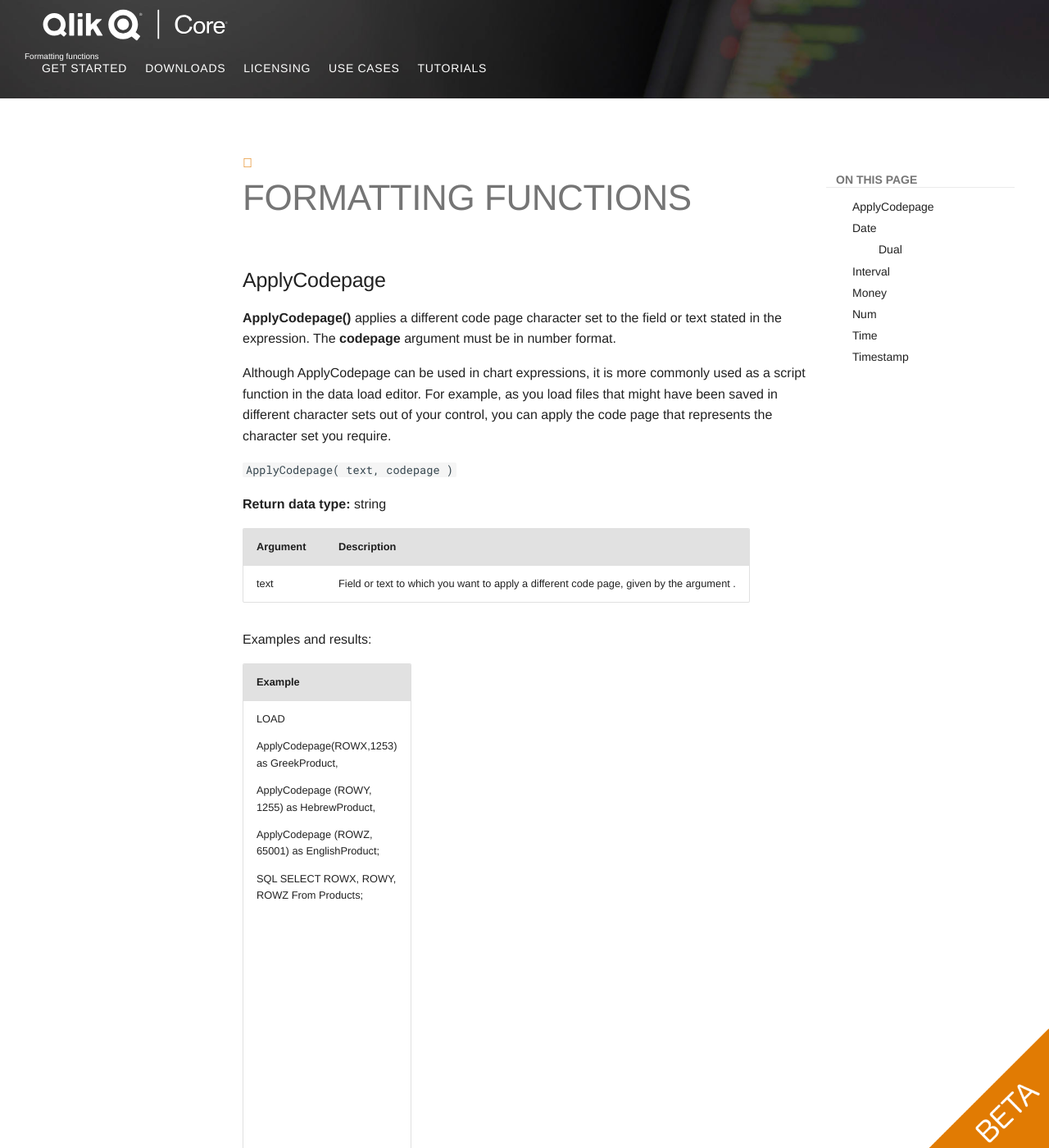
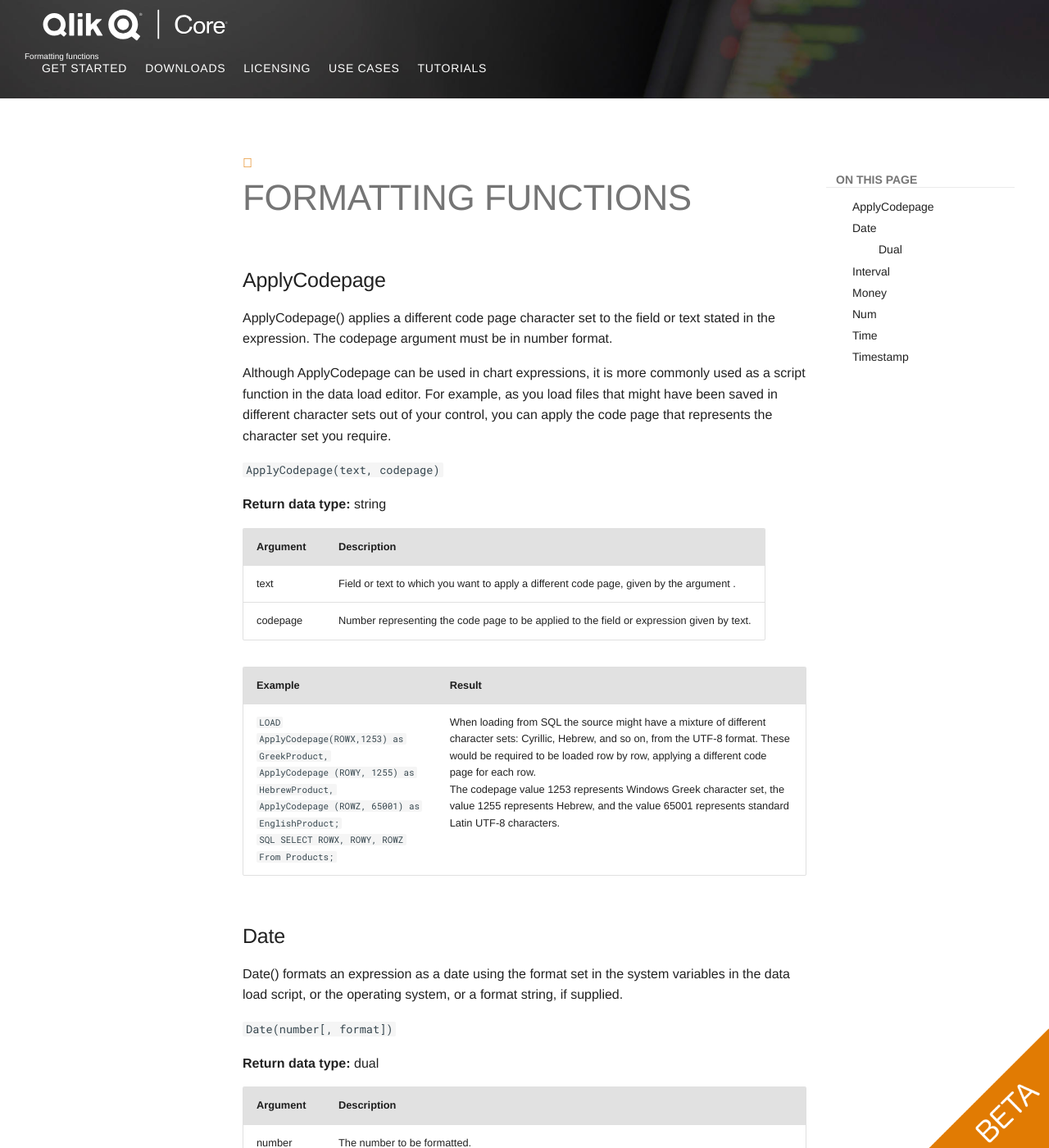
Before and after one commit to qlik-oss/core-website, an MkDocs documentation site: the page built from docs/services/qix-engine/script_syntax/10_Formatting_functions.md, in a window 1280 px wide and 1400 px high. Shown: the whole window at 82% size. Built offline with MkDocs 1.6.1 and Material for MkDocs 9.7.7, drawn with Linux system fonts in a browser that asks for light colours; comment, search, counter and statistics services are not loaded; old or Windows-style settings are respelled for this version of MkDocs; some of the changed text lies outside the part shown.

Commit message:
Adding formatting functions

```diff
--- a/docs/services/qix-engine/script_syntax/10_Formatting_functions.md
+++ b/docs/services/qix-engine/script_syntax/10_Formatting_functions.md
@@ -2,8 +2,8 @@
 
 ## ApplyCodepage
 
- **ApplyCodepage()** applies a different code page character set to the field or text stated
-in the expression. The **codepage** argument must be in number format.
+ApplyCodepage() applies a different code page character set to the field or text
+stated in the expression. The codepage argument must be in number format.
 
 Although ApplyCodepage can be used in chart expressions, it is more
 commonly used as a script function in the data load editor. For example,
@@ -12,48 +12,25 @@
 character set you
 require.
 
-`ApplyCodepage( text, codepage )`
+`ApplyCodepage(text, codepage)`
 
 **Return data type:** string
 
 | Argument | Description                                                                                                                                                                                         |
 | -------- | --------------------------------------------------------------------------------------------------------------------------------------------------------------------------------------------------- |
-| text     | Field or text to which you want to apply a different code page, given by the argument . | | codepage | Number representing the code page to be applied to the field or expression given by **text.       |
+| text     | Field or text to which you want to apply a different code page, given by the argument . |
+| codepage | Number representing the code page to be applied to the field or expression given by text.|
 
-Examples and results:
-
-<table style="width:30%;">
-<colgroup>
-<col style="width: 30%" />
-<col style="width: 0%" />
-</colgroup>
-<thead>
-<tr class="header">
-<th>Example</th>
-<th>Result</th>
-</tr>
-</thead>
-<tbody>
-<tr class="odd">
-<td><p>LOAD </p>
-<p>ApplyCodepage(ROWX,1253) as GreekProduct,</p>
-<p>ApplyCodepage (ROWY, 1255) as HebrewProduct,</p>
-<p>ApplyCodepage (ROWZ, 65001) as EnglishProduct;</p>
-<p>SQL SELECT ROWX, ROWY, ROWZ From Products;</p></td>
-<td><p>When loading from SQL the source might have a mixture of different character sets: Cyrillic, Hebrew, and so on, from the UTF-8 format. These would be required to be loaded row by row, applying a different code page for each row.</p>
-<p>The  **codepage**  value 1253 represents Windows Greek character set, the value 1255 represents Hebrew, and the value 65001 represents standard Latin UTF-8 characters.</p></td>
-</tr>
-</tbody>
-</table>
+| Example | Result |
+| ------- | ------ |
+| <code>LOAD<BR>ApplyCodepage(ROWX,1253) as GreekProduct,<BR>ApplyCodepage (ROWY, 1255) as HebrewProduct,<BR>ApplyCodepage (ROWZ, 65001) as EnglishProduct;<BR>SQL SELECT ROWX, ROWY, ROWZ From Products;</code> | When loading from SQL the source might have a mixture of different character sets: Cyrillic, Hebrew, and so on, from the UTF-8 format. These would be required to be loaded row by row, applying a different code page for each row.<BR>The codepage value 1253 represents Windows Greek character set, the value 1255 represents Hebrew, and the value 65001 represents standard Latin UTF-8 characters. |
 
 ## Date
 
-Date() formats an expression as a date using the format set in the
-system variables in the data load script, or the operating system, or a
-format string, if
-supplied.
+Date() formats an expression as a date using the format set in the system variables
+in the data load script, or the operating system, or a format string, if supplied.
 
-`Date( number[, format] )`
+`Date(number[, format])`
 
 **Return data type:** dual
 
@@ -62,94 +39,27 @@
 | number   | The number to be formatted.                                                                                                                                                                  |
 | format   | String describing the format of the resulting string. If no format string is supplied, the date format set in the system variables in the data load script, or the operating system is used. |
 
-Examples and results:
+**Examples and results:**
 
 The examples below assume the following default settings:
 
 - Date setting 1: YY-MM-DD
 - Date setting 2: M/D/YY
 
-Example
-
-Results
-
-Setting 1
-
-Setting
-2
-
-Date( A )
-where
-A=35648
-
-String:
-
-97-08-06
-
-8/6/97
-
-Number:
-
-35648
-
-35648
-
-Date( A, 'YY.MM.DD' )
-where
-A=35648
-
-String:
-
-97.08.06
-
-97.08.06
-
-Number:
-
-35648
-
-35648
-
-Date( A, 'DD.MM.YYYY' )
-where
-A=35648.375
-
-String:
-
-06.08.1997
-
-06.08.1997
-
-Number:
-
-35648.375
-
-35648.375
-
-Date( A, 'YY.MM.DD' )
-where
-A=8/6/97
-
-String:
-
-NULL (nothing)
-
-97.08.06
-
-Number:
-
-NULL
-
-35648
+| Example | Result | Setting 1 | Setting 2 |
+| ------- | ------ | ------- | ------ |
+| Date( A )<BR>where A=35648 | String:<BR>Number: | 97-08-06<BR>35648 | 8/6/97<BR>35648 |
+| Date( A, 'YY.MM.DD' )<BR>where A=35648 | String:<BR>Number: | 97.08.06<BR>35648 | 97.08.06<BR>35648 |
+| Date( A, 'DD.MM.YYYY' )<BR>where A=35648.375 | String:<BR>Number: | 06.08.1997<BR>35648.375 | 06.08.1997<BR>35648.375 |
+| Date( A, 'YY.MM.DD' )<BR>where A=8/6/97 | String:<BR>Number: | NULL (nothing)<BR>NULL | 97.08.06<BR>35648 |
 
 ### Dual
 
- **Dual()** combines a number and a string into a single record, such that the
-number representation of the record can be used for sorting and
-calculation purposes, while the string value can be used for display
-purposes.
+Dual() combines a number and a string into a single record, such that the number
+representation of the record can be used for sorting and calculation purposes,
+while the string value can be used for display purposes.
 
-`Dual( text, number )`
+`Dual(text, number)`
 
 **Return data type:** dual
 
@@ -167,62 +77,32 @@
 representations but the same valid number representation, they will all
 share the first string representation encountered.
 
-The **dual** function is typically used early in the script, before other data is
-read into the field concerned, in order to create that first string
-representation, which will be shown in filter panes.
+!!! Note
+    The dual function is typically used early in the script, before other data is
+    read into the field concerned, in order to create that first string
+    representation, which will be shown in filter panes.
 
-Examples and results:
-
-<table>
-<thead>
-<tr class="header">
-<th>Example</th>
-<th>Description</th>
-</tr>
-</thead>
-<tbody>
-<tr class="odd">
-<td><p>Add the following examples to your script and run it.</p>
-<p>Load dual ( NameDay,NumDay ) as DayOfWeek inline</p>
-<p>[ NameDay,NumDay</p>
-<p>Monday,0</p>
-<p>Tuesday,1</p>
-<p>Wednesday,2</p>
-<p>Thursday,3</p>
-<p>Friday,4</p>
-<p>Saturday,5</p>
-<p>Sunday,6 ];</p></td>
-<td>The field DayOfWeek can be used in a visualization, as a dimension, for example.In a table with the week days are automatically sorted into their correct number sequence, instead of alphabetical order.</td>
-</tr>
-<tr class="even">
-<td> <td>This example finds the current quarter. It is displayed as Q1 when the Now() function is run in the first three months of the year, Q2 for the second three months, and so on. However, when used in sorting, the field Quarter will behave as its numerical value: 1 to 4.</td>
-</tr>
-<tr class="odd">
-<td>Dual('Q' &amp; Ceil(Month(Date)/3), Ceil(Month(Date)/3)) as Quarter</td>
-<td>As in the previous example, the field Quarter is created with the text values 'Q1' to 'Q4', and assigned the numeric values 1 to 4. In order to use this in the script the values for Date must be loaded.</td>
-</tr>
-<tr class="even">
-<td>Dual(WeekYear(Date) &amp; '-W' &amp; Week(Date), WeekStart(Date)) as YearWeek</td>
-<td>This example create sa field YearWeek with text values of the form '2012-W22' and at the same time, assigns a numeric value corresponding to the date number of the first day of the week, for example: 41057. In order to use this in the script the values for Date must be loaded.</td>
-</tr>
-</tbody>
-</table>
+| Example | Description |
+| ------- | ----------- |
+| Add the following examples to your script and run it.<BR><Code>Load dual ( NameDay,NumDay ) as DayOfWeek inline<BR>[ NameDay,NumDay<BR>Monday,0<BR>Tuesday,1<BR>Wednesday,2<BR>Thursday,3<BR>Friday,4<BR>Saturday,5<BR>Sunday,6 ];</Code> | The field DayOfWeek can be used in a visualization, as a dimension, for example.In a table with the week days are automatically sorted into their correct number sequence, instead of alphabetical order. |
+| <Code>Load Dual('Q' & Ceil(Month(Now())/3), Ceil(Month(Now())/3)) as Quarter AutoGenerate 1;</Code> | This example finds the current quarter. It is displayed as Q1 when the Now() function is run in the first three months of the year, Q2 for the second three months, and so on. However, when used in sorting, the field Quarter will behave as its numerical value: 1 to 4. |
+| <Code>Dual('Q' & Ceil(Month(Date)/3), Ceil(Month(Date)/3)) as Quarter</code> | As in the previous example, the field Quarter is created with the text values 'Q1' to 'Q4', and assigned the numeric values 1 to 4. In order to use this in the script the values for Date must be loaded. |
+| <Code>Dual(WeekYear(Date) & '-W' & Week(Date), WeekStart(Date)) as YearWeek</code> | This example create sa field YearWeek with text values of the form '2012-W22' and at the same time, assigns a numeric value corresponding to the date number of the first day of the week, for example: 41057. In order to use this in the script the values for Date must be loaded. |
 
 ## Interval
 
 Interval() formats a number as a time interval using the format in the system
-variables in the data load script, or the operating system, or a format
-string, if supplied.
+variables in the data load script, or the operating system, or a format string,
+if supplied.
 
-Intervals may be formatted as a time, as days or as a combination of
-days, hours, minutes, seconds and fractions of
-seconds.
+Intervals may be formatted as a time, as days or as a combination of days, hours,
+minutes, seconds and fractions of seconds.
 
-´Interval( number[, format] )``
+`Interval(number[, format])`
 
 **Return data type:** dual
 
-| Argument | Description                                                                                                                                                                         |
+| Argument | Description |
 | -------- | ----------------------------------------------------------------------------------------------------------------------------------------------------------------------------------- |
 | number   | The number to be formatted.                                                                                                                                                         |
 | format   | String describing how the resulting interval string is to be formatted. If omitted, the short date format, time format, and decimal separator set in the operating system are used. |
@@ -235,51 +115,21 @@
 - Date format setting 2: hh:mm:ss
 - Number decimal separator: .
 
-<table>
-<thead>
-<tr class="header">
-<th>Example</th>
-<th>String</th>
-<th>Number</th>
-</tr>
-</thead>
-<tbody>
-<tr class="odd">
-<td>Interval( A )<br />
-where A=0.375</td>
-<td>09:00:00</td>
-<td>0.375</td>
-</tr>
-<tr class="even">
-<td>Interval( A )<br />
-where A=1.375</td>
-<td>33:00:00</td>
-<td>1.375</td>
-</tr>
-<tr class="odd">
-<td>Interval( A, 'D hh:mm' )<br />
-where A=1.375</td>
-<td>1 09:00</td>
-<td>1.375</td>
-</tr>
-<tr class="even">
-<td>Interval( A-B, 'D hh:mm' )<br />
-where A=97-08-06 09:00:00 and B=96-08-06 00:00:00</td>
-<td>365 09:00</td>
-<td>365.375</td>
-</tr>
-</tbody>
-</table>
+| Example | String | Number |
+| ------- | ------ | ------ |
+| Interval( A )<BR>where A=0.375 | 09:00:00 | 0.375 |
+| Interval( A )<BR>where A=1.375 | 33:00:00 | 1.375 |
+| Interval( A, 'D hh:mm' )<BR>where A=1.375 | 1 09:00 | 1.375 |
+| Interval( A-B, 'D hh:mm' )<BR>where A=97-08-06 | 09:00:00 and B=96-08-06 00:00:00 | 365 09:00 | 365.375 |
 
 ## Money
 
- **Money()** formats an expression numerically as a money value, in the format set in
+Money() formats an expression numerically as a money value, in the format set in
 the system variables set in the data load script, or in the operating
 system, unless a format string is supplied, and optional decimal and
-thousands
-separators.
+thousands separators.
 
-`Money( number[, format[, dec_sep[, thou_sep]]] )`
+`Money(number[, format[, dec_sep[, thou_sep]]])`
 
 **Return data type:** dual
 
@@ -287,8 +137,8 @@
 | --------- | -------------------------------------------------------------------- |
 | number    | The number to be formatted.                                          |
 | format    | String describing how the resulting money string is to be formatted. |
-| dec_sep  | String specifying the decimal number separator.                      |
-| thou_sep | String specifying the thousands number separator.                    |
+| dec_sep  | String specifying the decimal number separator.                       |
+| thou_sep | String specifying the thousands number separator.                     |
 
 If arguments 2-4 are omitted, the currency format set in the operating
 system is used.
@@ -300,56 +150,18 @@
 - MoneyFormat setting 1: kr ##0,00, MoneyThousandSep' '
 - MoneyFormat setting 2: $ #,##0.00, MoneyThousandSep','
 
-Example
-
-Results
-
-Setting 1
-
-Setting
-2
-
-Money( A )
-where A=35648
-
-String:
-
-kr 35 648,00
-
-$
-35,648.00
-
-Number:
-
-35648.00
-
-35648.00
-
-Money( A, '#,##0 ¥', '.' , ',' )
-where A=3564800
-
-String:
-
-3,564,800 ¥
-
-3,564,800
-¥
-
-Number:
-
-3564800
-
-3564800
+| Example | Results | Setting 1 | Setting 2 |
+| ------- | ------- | --------- | --------- |
+| Money( A )<BR>where A=35648 | String:<BR>Number: | kr 35 648,00<BR>35648.00 | $ 35,648.00<BR>35648.00 |
+| Money( A, '#,##0 ¥', '.' , ',' )<BR>where A=3564800 | String:<BR>Number: | 3,564,800 ¥<BR>3564800 | 3,564,800 ¥<BR>3564800 |
 
 ## Num
 
-Num() formats
-an expression numerically in the number format set in the system
+Num() formats an expression numerically in the number format set in the system
 variables in the data load script, or in the operating system, unless a
-format string is supplied, and optional decimal and thousands
-separators.
+format string is supplied, and optional decimal and thousands separators.
 
-`Num( number[, format[, dec_sep [, thou_sep]]] )``
+`Num( number[, format[, dec_sep [, thou_sep]]] )`
 
 **Return data type:** dual
 
@@ -357,8 +169,8 @@
 | --------- | ------------------------------------------------------------------------------------------------------------------------------------ |
 | number    | The number to be formatted.                                                                                                          |
 | format    | String describing how the resulting date string is to be formatted. If omitted, the date format set in the operating system is used. |
-| dec_sep  | String specifying the decimal number separator. If omitted, the MoneyDecimalSep value set in the data load script is used.           |
-| thou_sep | String specifying the thousands number separator. If omitted, the MoneyThousandSep value set in the data load script is used.        |
+| dec_sep   | String specifying the decimal number separator. If omitted, the MoneyDecimalSep value set in the data load script is used.           |
+| thou_sep  | String specifying the thousands number separator. If omitted, the MoneyThousandSep value set in the data load script is used.        |
 
 Examples and results:
 
@@ -367,95 +179,24 @@
 - Number format setting 1: # ##0
 - Number format setting 2: #,##0
 
-Example
+| Example | Results | Setting 1 | Setting 2 |
+| ------- | ------- | --------- | --------- |
+| Num( A, '0.0' )<BR>where A=35648.375 | String:<BR>Number: | 35 648 375<BR>35648375 | 35648.375<BR>35648.375
+| Num( A, '#,##0.##', '.' , ',' )<BR>where A=35648 | String:<BR>Number: | 35,648.00<BR>35648 | 35,648.00<BR>35648 |
+| Num( pi( ), '0,00' ) | String:<BR>Number: | 3,14<BR>3.141592653 | 003<BR>3.141592653 |
 
-Results
-
-Setting 1
-
-Setting
-2
-
- Num( A, '0.0' )
-where A=35648.375
-
-String:
-
-35 648
-375
-
-35648.375
-
-Number:
-
-35648375
-
-35648.375
-
-Num( A, '#,##0.##', '.' , ',' )
-where
-A=35648
-
-String:
-
-35,648.00
-
-35,648.00
-
-Number:
-
-35648
-
-35648
-
-Num( pi( ), '0,00' )
-
-String:
-
-3,14
-
-003
-
-Number:
-
-3.141592653
-
-3.141592653
-
-<table>
-<thead>
-<tr class="header">
-<th>Example</th>
-<th>Result</th>
-</tr>
-</thead>
-<tbody>
-<tr class="odd">
-<td><p>Add this example script to your app and run it.</p>
-<p>Then build a straight table with Field1 and Field2 as dimensions.</p>
-<p>Sheet1:</p>
-<p>let result= Num( pi( ), '0,00' );</p>
-<p>Load * inline</p>
-<p>[Field1; Field2</p>
-<p>9; 8,2</p>
-<p>1; $(result)</p>
-<p>](delimiter is ';');</p></td>
-<td><p>Field1 contains the values 1 and 9.</p>
-<p>Field2 contains the values 3,14 and 8,2.</p>
-<p> </p></td>
-</tr>
-</tbody>
-</table>
+| Example | Result |
+| ------- | ------ |
+| Add this example script to your app and run it.<BR>Then build a straight table with Field1 and Field2 as dimensions.<BR>
+<Code>Sheet1:<BR>let result= Num( pi( ), '0,00' );<BR>Load * inline<BR>\[Field1; Field2<BR>9; 8,2<BR>1; $(result)<BR>\](delimiter is ';');</Code> | Field1 contains the values 1 and 9.<BR>Field2 contains the values 3,14 and 8,2. |
 
 ## Time
 
-Time()
-formats an expression as a time value, in the time format set in the
-system variables in the data load script, or in the operating system,
-unless a format string is
+Time() formats an expression as a time value, in the time format set in the system
+variables in the data load script, or in the operating system, unless a format string is
 supplied.
 
-`Time( number[, format] )`
+`Time(number[, format])`
 **Return data type:** dual
 
 | Argument | Description                                                                                                                                                                    |
@@ -470,71 +211,19 @@
 - Time format setting 1: hh:mm:ss
 - Time format setting 2: hh.mm.ss
 
-Example
-
-Results
-
-Setting 1
-
-Setting
-2
-
-Time( A )
-where
-A=0.375
-
-String:
-
-09:00:00
-
-09.00.00
-
-Number:
-
-0.375
-
-0.375
-
-Time( A )
-where
-A=35648.375
-
-String:
-
-09:00:00
-
-09.00.00
-
-Number:
-
-35648.375
-
-35648.375
-
-Time( A, 'hh-mm' )
-where
-A=0.99999
-
-String:
-
-23-59
-
-23-59
-
-Number:
-
-0.99999
-
-0.99999
+| Example | Results | Setting 1 | Setting 2 |
+| ------- | ------- | --------- | --------- |
+| Time( A )<BR>where A=0.375 | String:<BR>Number: | 09:00:00<BR>0.375 | 09.00.00<BR>0.375 |
+| Time( A )<BR>where A=35648.375 | String:<BR>Number: | 09:00:00<BR>35648.375 | 09.00.00<BR>35648.375 |
+| Time( A, 'hh-mm' )<BR>where A=0.99999 | String:<BR>Number: | 23-59<BR>0.99999 | 23-59<BR>0.99999 |
 
 ## Timestamp
 
 TimeStamp() formats an expression as a date and time value, in the timestamp format
 set in the system variables in the data load script, or in the operating
-system, unless a format string is
-supplied.
+system, unless a format string is supplied.
 
-`Timestamp( number[, format] )`
+`Timestamp(number[, format])`
 
 **Return data type:** dual
 
@@ -550,43 +239,7 @@
 - TimeStampFormat setting 1: YY-MM-DD hh:mm:ss
 - TimeStampFormat setting 2: M/D/YY hh:mm:ss
 
-Example
-
-Results
-
-Setting 1
-
-Setting
-2
-
-Timestamp( A )
-where A=35648.375
-
-String:
-
-97-08-06 09:00:00
-
-8/6/97
-09:00:00
-
-Number:
-
-35648.375
-
-35648.375
-
-Timestamp( A,'YYYY-MM-DD hh.mm')
-where A=35648
-
-String:
-
-1997-08-06 00.00
-
-1997-08-06
-00.00
-
-Number:
-
-35648
-
-35648
+| Example | Results | Setting 1 | Setting 2 |
+| ------- | ------- | --------- | --------- |
+| Timestamp( A )<BR>where A=35648.375 | String:<BR>Number: | 97-08-06 09:00:00<BR>35648.375 | 8/6/97 09:00:00<BR>35648.375 |
+| Timestamp( A,'YYYY-MM-DD hh.mm')<BR>where A=35648 | String:<BR>Number: | 1997-08-06 00.00<BR>35648 | 1997-08-06 00.00<BR>35648 |
```
